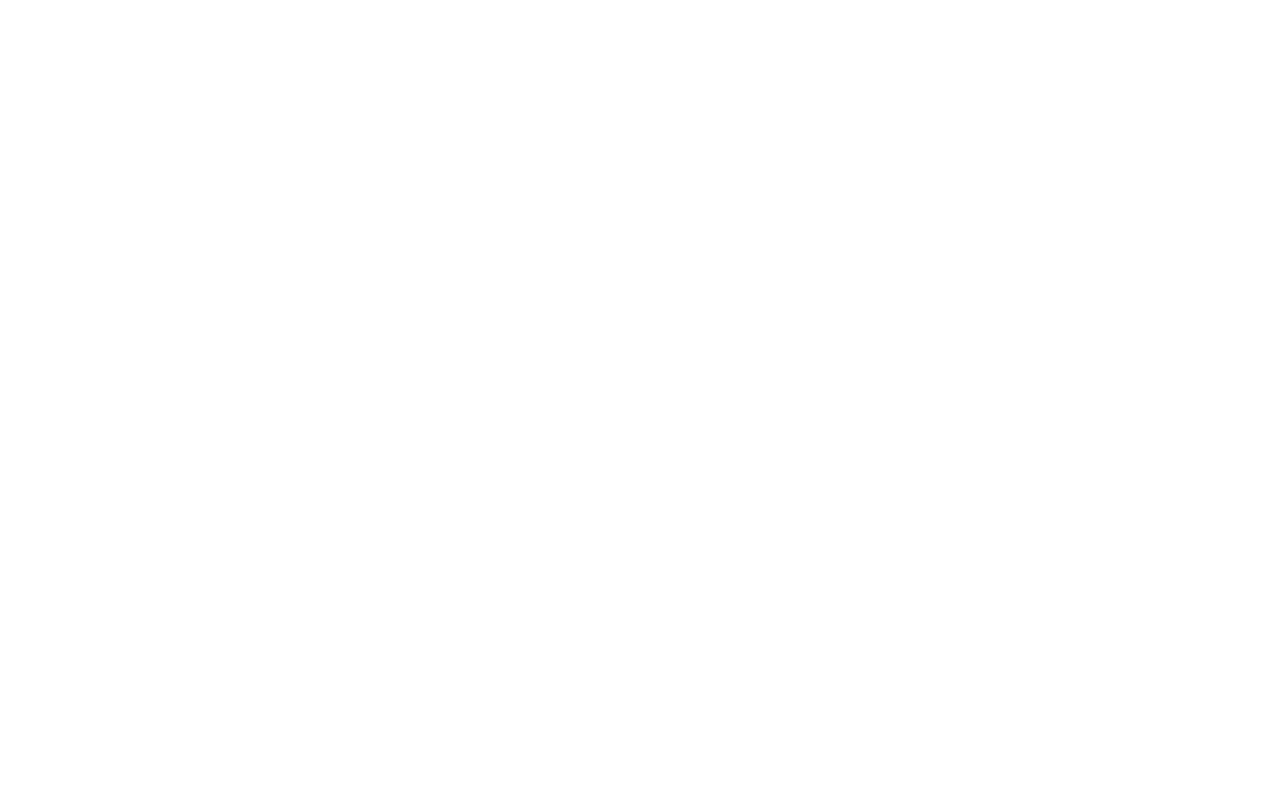
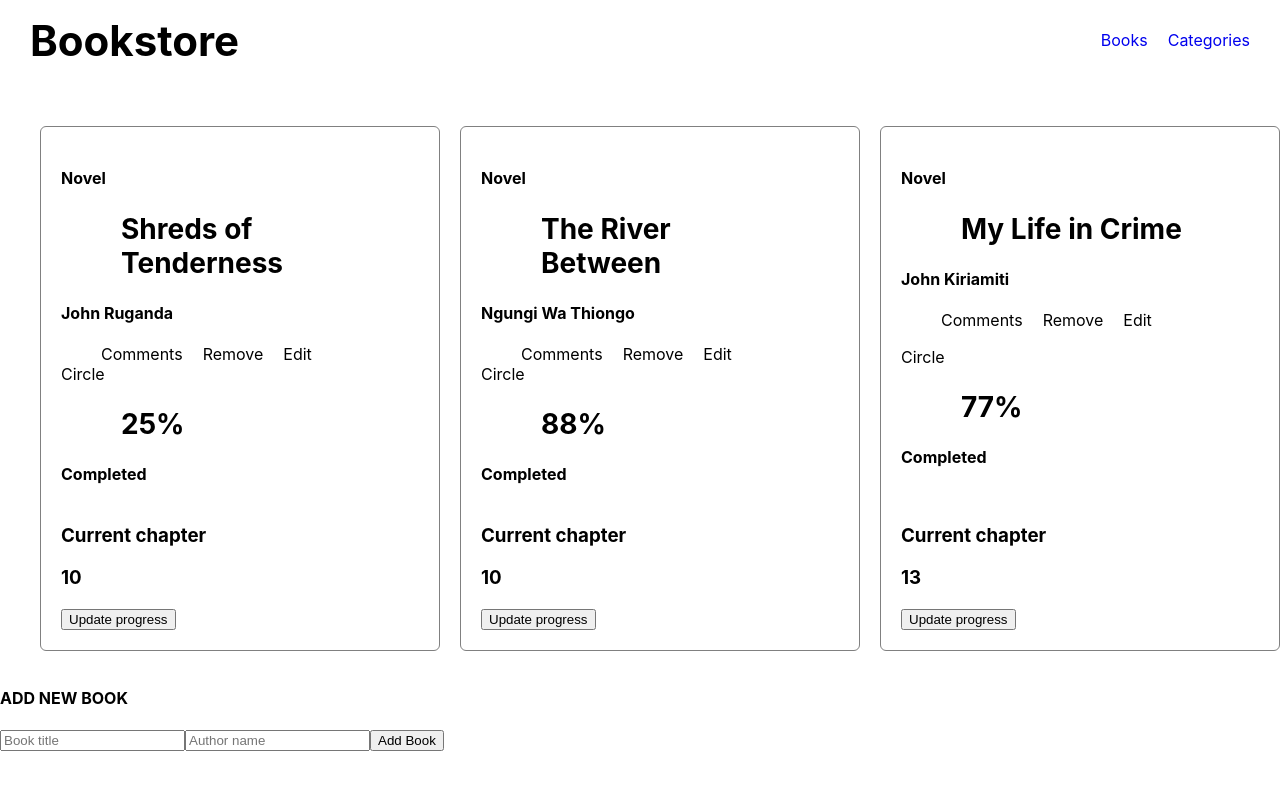
Before and after one commit to Kidd254/Bookstore-React-Redux, a React (Create React App) app: page / in a window 1280 px wide. Shown: the top 790 px of the page. Built offline with nearby package versions, Linux system fonts and the light colour scheme.

Commit message:
import routerNav

```diff
--- a/src/App.js
+++ b/src/App.js
@@ -1,10 +1,13 @@
 import './App.css';
 import { Provider } from 'react-redux';
 import store from './redux/store';
+import RouterNav from './Router';
 
 function App() {
   return (
-    <Provider store={store} />
+    <Provider store={store}>
+      <RouterNav />
+    </Provider>
   );
 }
 
```
